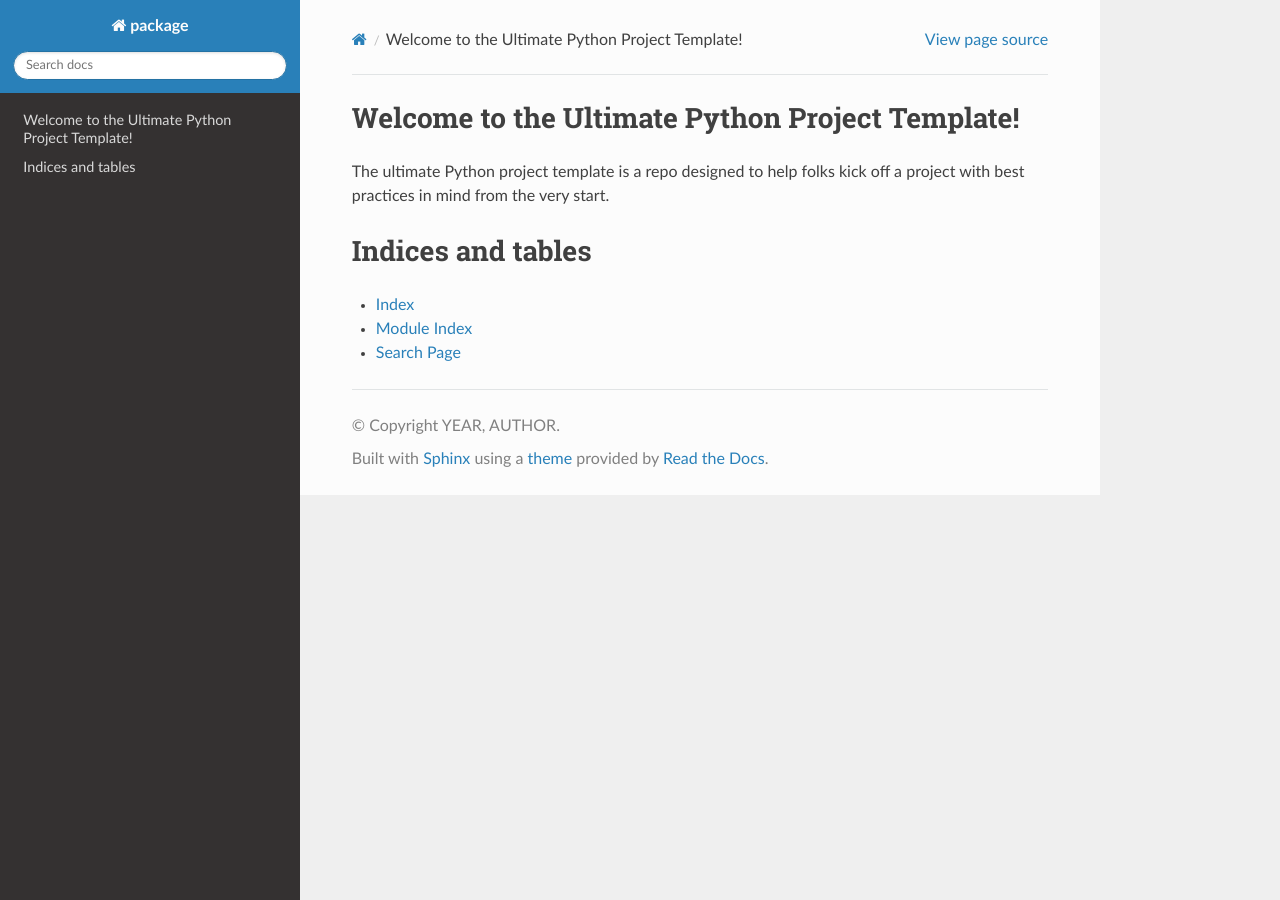
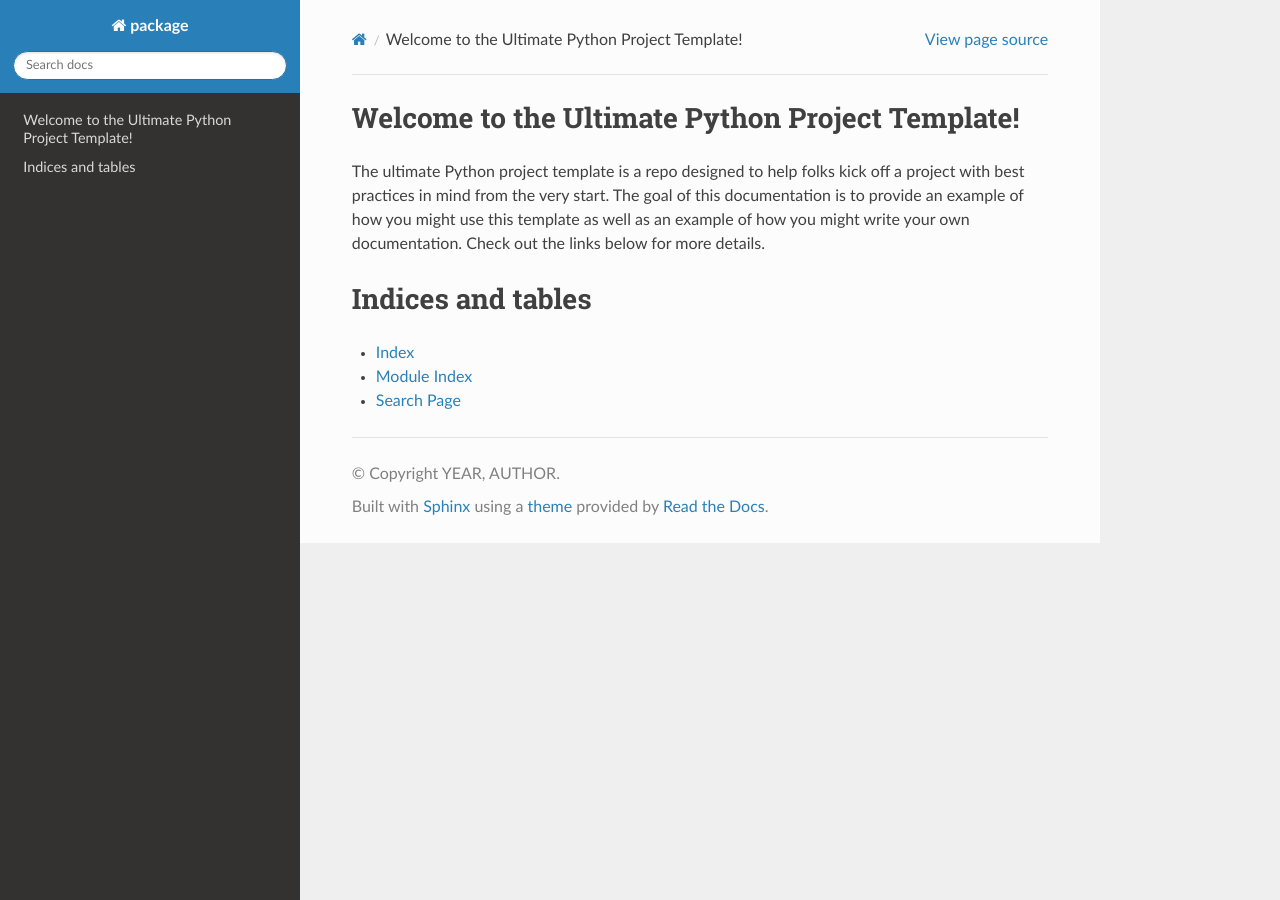
Before and after one commit to TheRenegadeCoder/ultimate-python-project-template, a Sphinx documentation site: the page built from docs/index.rst, in a window 1280 px wide. Built offline with Sphinx 7.4.7 and the Read the Docs theme 2.0.0, drawn with Linux system fonts in a browser that asks for light colours; pages that are not in the unit, such as notebooks, are missing from menus.

Commit message:
Added more introductory documentation text

```diff
--- a/docs/index.rst
+++ b/docs/index.rst
@@ -3,7 +3,10 @@ Welcome to the Ultimate Python Project Template!
 
 The ultimate Python project template is a repo designed to
 help folks kick off a project with best practices in mind
-from the very start.
+from the very start. The goal of this documentation is to
+provide an example of how you might use this template as well
+as an example of how you might write your own documentation.
+Check out the links below for more details.
 
 .. toctree::
     :maxdepth: 1
```
